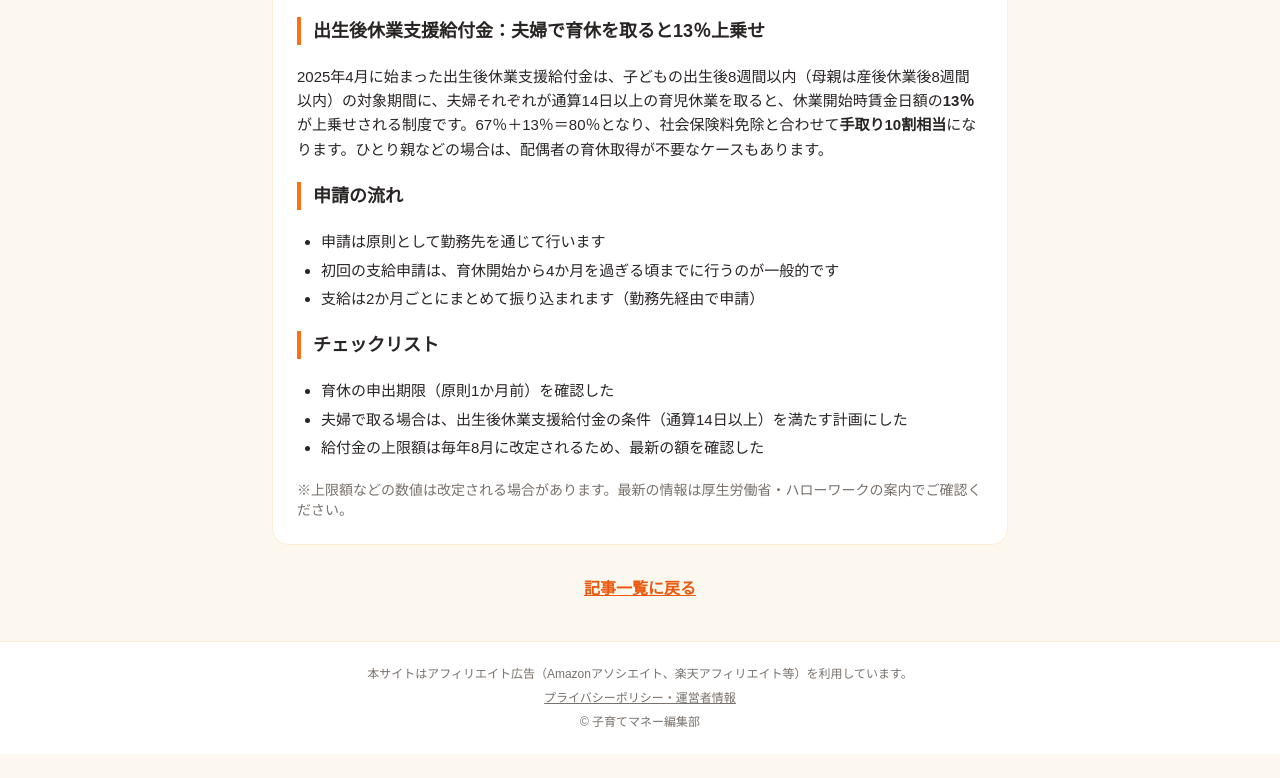
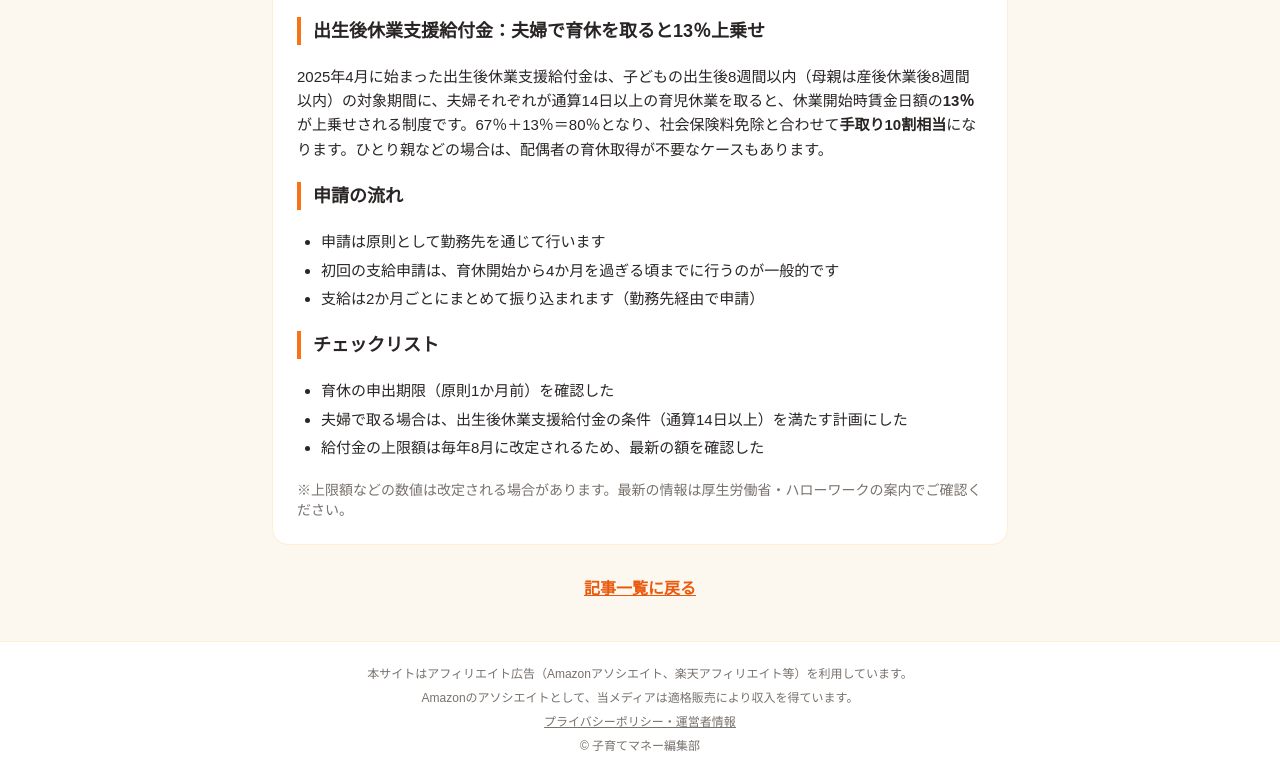
Before and after one commit to omni-labo/kosodate-navi, a plain HTML site: page ikukyu.html in a window 1280 px wide. Shown: the part 517-1295 px from the top of the page. Before the commit the page ends 1271 px from the top, so only its background shows below. Drawn offline with nearby package versions, Linux system fonts and the light colour scheme.

Commit message:
Amazonアソシエイトの定型表記を全ページのフッターに追加

```diff
--- a/ikukyu.html
+++ b/ikukyu.html
@@ -60,6 +60,7 @@
 <footer class="bg-white border-t border-orange-100">
   <div class="max-w-4xl mx-auto px-4 py-6 text-center text-xs text-stone-500 space-y-2">
     <p>本サイトはアフィリエイト広告（Amazonアソシエイト、楽天アフィリエイト等）を利用しています。</p>
+    <p>Amazonのアソシエイトとして、当メディアは適格販売により収入を得ています。</p>
     <p><a href="privacy.html" class="underline">プライバシーポリシー・運営者情報</a></p>
     <p>© 子育てマネー編集部</p>
   </div>
```
Also changed, not shown: index.html (+1 -0 lines), jido-teate.html (+1 -0 lines), junbi-list.html (+1 -0 lines), ninpu-shien.html (+1 -0 lines), privacy.html (+1 -0 lines), shussan-ichijikin.html (+1 -0 lines).
